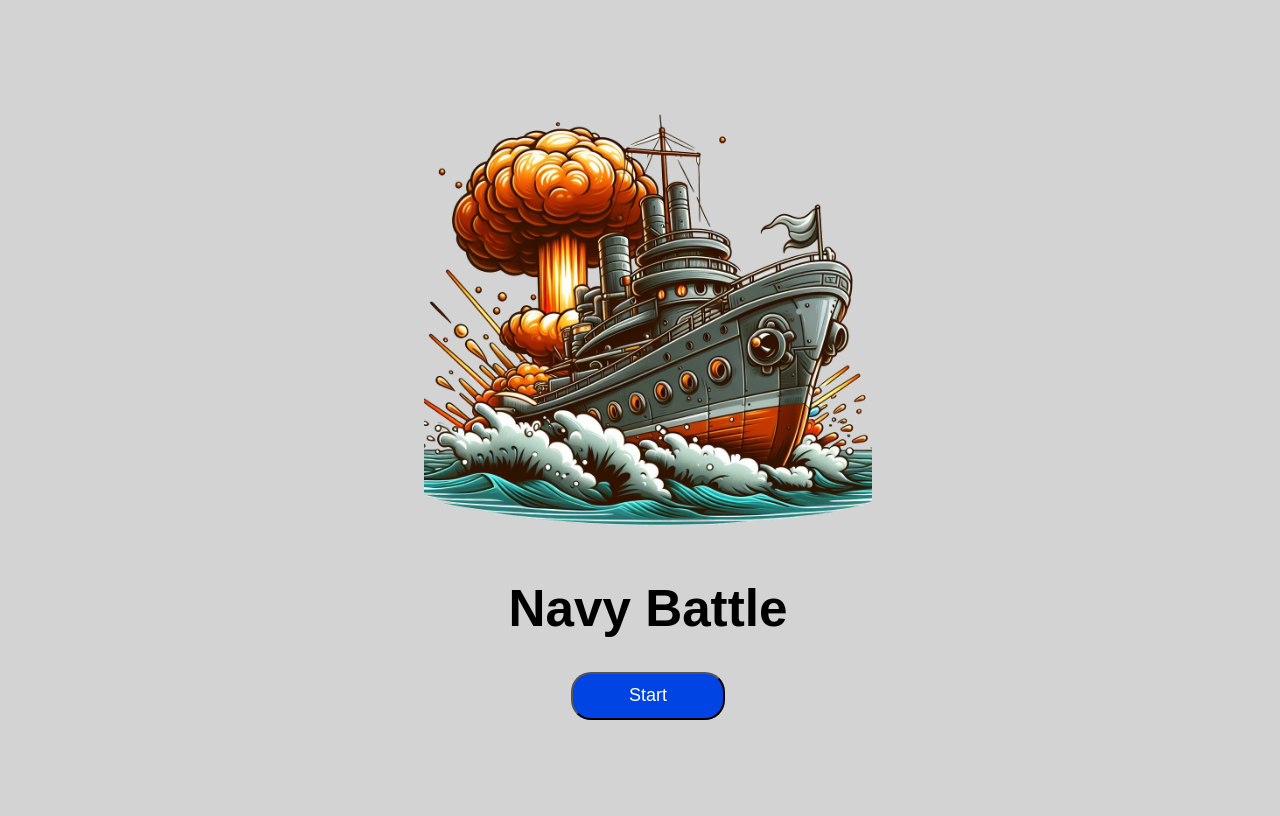
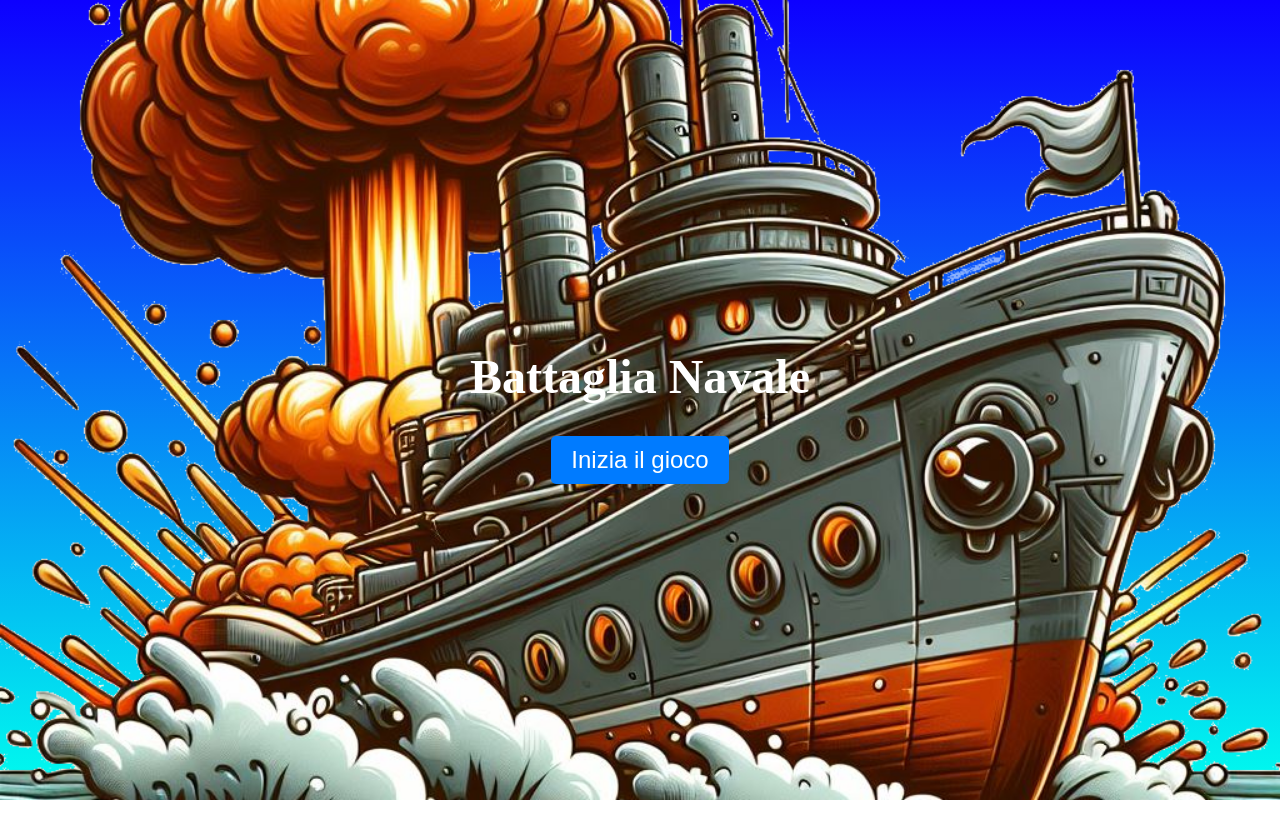
Before and after one commit to perni24/battaglia_navale_react, a React (Vite) app: page / in a window 1280 px wide. Built offline with nearby package versions, Linux system fonts and the light colour scheme.

Commit message:
Add files via upload

```diff
--- a/src/App.jsx
+++ b/src/App.jsx
@@ -2,6 +2,7 @@ import { useState } from 'react';
 import './App.css';
 import Campo from './components/campo/campo';
 import StartPage from './components/startPage/startPage';
+import EndPage from './components/endPage/endPage';
 
 function App() {
   const [statoPagina, setStatoPagina] = useState(0);
@@ -12,8 +13,10 @@ function App() {
     <div className='appContainer'>
     {statoPagina === 0 ?
         <StartPage state={statoPagina} setState={setStatoPagina}/>
-      :
-      <Campo state={statoPagina} setState={setStatoPagina} nNavi={navi}/>}
+      : statoPagina === 1 || statoPagina === 2 ?
+      <Campo state={statoPagina} setState={setStatoPagina} nNavi={navi}/>
+      : <EndPage state={statoPagina}></EndPage>
+    }
       </div>
   );
 }
--- a/src/components/campo/campo.jsx
+++ b/src/components/campo/campo.jsx
@@ -10,7 +10,6 @@ function Campo({ state, setState, nNavi }) {
   const [punteggio, setPunteggio] = useState({p1: 0, p2: 0})
 
   const posizionaNave = (buttonId) => {
-    console.log(buttonId);
     if (arrNavi.length == nNavi - 1) {
       setState((prevState) => prevState + 1);
       setArrNavi([...arrNavi, buttonId]);
@@ -36,37 +35,44 @@ function Campo({ state, setState, nNavi }) {
     setArrNavi2(arr);
   };
 
-  const checkPunto = (pn, buttonId) => {
-    if (pn === 1) {
-      if (arrNavi2.includes(buttonId)) {
-        setPunteggio((prevPunteggio) => ({
-          ...prevPunteggio,
-          p1: prevPunteggio.p1 + 1
-        }));
-      }
-    } else {
-      if (arrNavi.includes(buttonId)) {
+  const checkPunto = (buttonId) => {
+      if(arrNavi.includes(buttonId)) {
         setPunteggio((prevPunteggio) => ({
           ...prevPunteggio,
           p2: prevPunteggio.p2 + 1
         }));
       }
-    }
   };
 
+  const checkVittoria = () =>{
+    if(punteggio.p1 == 10){
+      setState((prevState) => prevState + 1);
+      return true
+    }
+    if(punteggio.p2 == 10){
+      setState((prevState) => prevState + 2);
+      return true
+    }
+    return false
+  }
 
-  const attacco = (buttonId) => {
+
+  const attacco = async (buttonId) => {
     console.log(arrNavi2);
     if (arrNavi2.includes(buttonId)) {
         let obj = { id: buttonId, val: 1 };
         setCelleColpite([...celleColpite, obj])
-        checkPunto(1,buttonId)
-        attaccoPlayer2()
+        await setPunteggio((prevPunteggio) => ({
+          ...prevPunteggio,
+          p1: prevPunteggio.p1 + 1
+        }));
+        if (!checkVittoria()){
+          attaccoPlayer2()
+        }
     } else {
         let obj = { id: buttonId, val: 0 };
         setCelleColpite([...celleColpite, obj])
-        checkPunto(1,buttonId)
-        attaccoPlayer2()
+          attaccoPlayer2()
     }
   };
 
@@ -80,8 +86,9 @@ function Campo({ state, setState, nNavi }) {
     if(!arr.includes(cella)){
       setCelleColpite2([...celleColpite2,cella])
       controllo = true
-      checkPunto(2,cella)
+      checkPunto(cella)
       arr.push(cella)
+      checkVittoria()
       }
     }
   }
--- /dev/null
+++ b/src/components/endPage/endPage.jsx
@@ -0,0 +1,10 @@
+function endPage({state}){
+    console.log(state)
+    return(
+        <>
+        {state === 3 ? <p>Vittoria</p> : <p>Sconfitta</p>}
+        </>
+    )
+}
+
+export default endPage
--- a/src/components/startPage/startPage.css
+++ b/src/components/startPage/startPage.css
@@ -1,25 +1,33 @@
-.startContainer{
+.start-screen {
+    width: 100vw;
+    height: 100vh;
     display: flex;
     flex-direction: column;
+    justify-content: center;
     align-items: center;
-    width: 50vw;
-    font-size: 2vw;
-    font-family: "Bebas Neue", sans-serif;
-}
+    background-image: url("/nave.png");
+    background-repeat: no-repeat;
+    background-position: center;
+    background-size: 100vw;
+  }
 
-.startButton{
-    width: 12vw;
-    height: 6vh;
-    border-radius: 20px;
-    background-color: rgb(0, 68, 227);
-    font-size: large;
-    color: white;
-}
+  h1 {
+    color: #fff;
+    font-size: 3em;
+    text-align: center;
+  }
 
-.startButton:hover{
-    background-color: rgb(42, 101, 241);
-}
+  button {
+    padding: 10px 20px;
+    font-size: 1.5em;
+    background-color: #007bff;
+    color: #fff;
+    border: none;
+    border-radius: 5px;
+    cursor: pointer;
+    transition: background-color 0.3s ease;
+  }
 
-.imgNave{
-    width: 35vw;
-}
+  button:hover {
+    background-color: #0056b3;
+  }
--- a/src/components/startPage/startPage.jsx
+++ b/src/components/startPage/startPage.jsx
@@ -6,10 +6,9 @@ function StartPage({state,setState}) {
         console.log(state)
       };
     return (
-        <div className="startContainer">
-            <img className='imgNave' src="/nave.png" />
-            <h1>Navy Battle</h1>
-            <button className="startButton" id="startButton" onClick={buttonStart}>Start</button>
+        <div class="start-screen">
+        <h1>Battaglia Navale</h1>
+        <button onClick={()=>buttonStart()}>Inizia il gioco</button>
         </div>
     );
 }
--- a/src/index.css
+++ b/src/index.css
@@ -1,8 +1,10 @@
 body{
+  margin: 0;
+  padding: 0;
   height: 100vh;
   width: 100vw;
   display: flex;
   flex-direction: column;
   justify-content: center;
-  background-color: lightgray;
+  background-image: linear-gradient(rgb(13, 0, 255), rgb(0, 255, 238));
 }
```
Also changed, not shown: src/components/campo/campo.css (line endings or trailing spaces).
